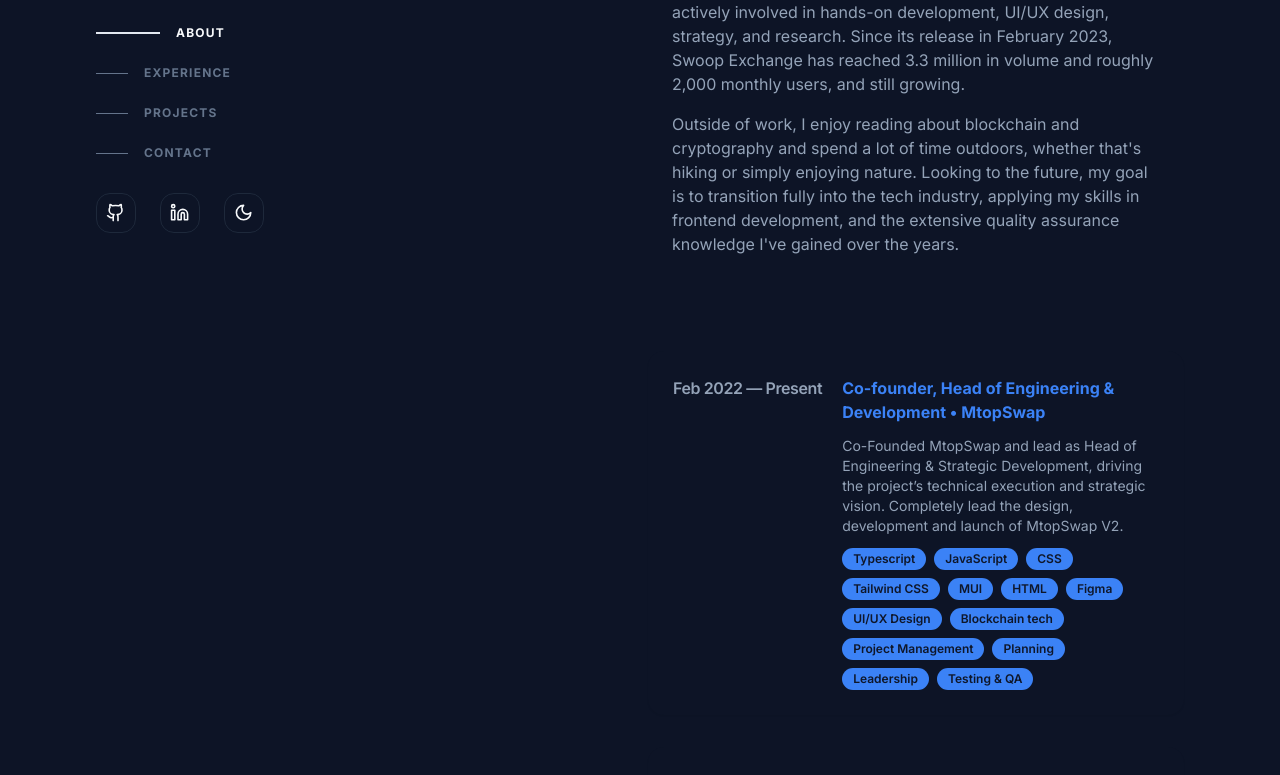
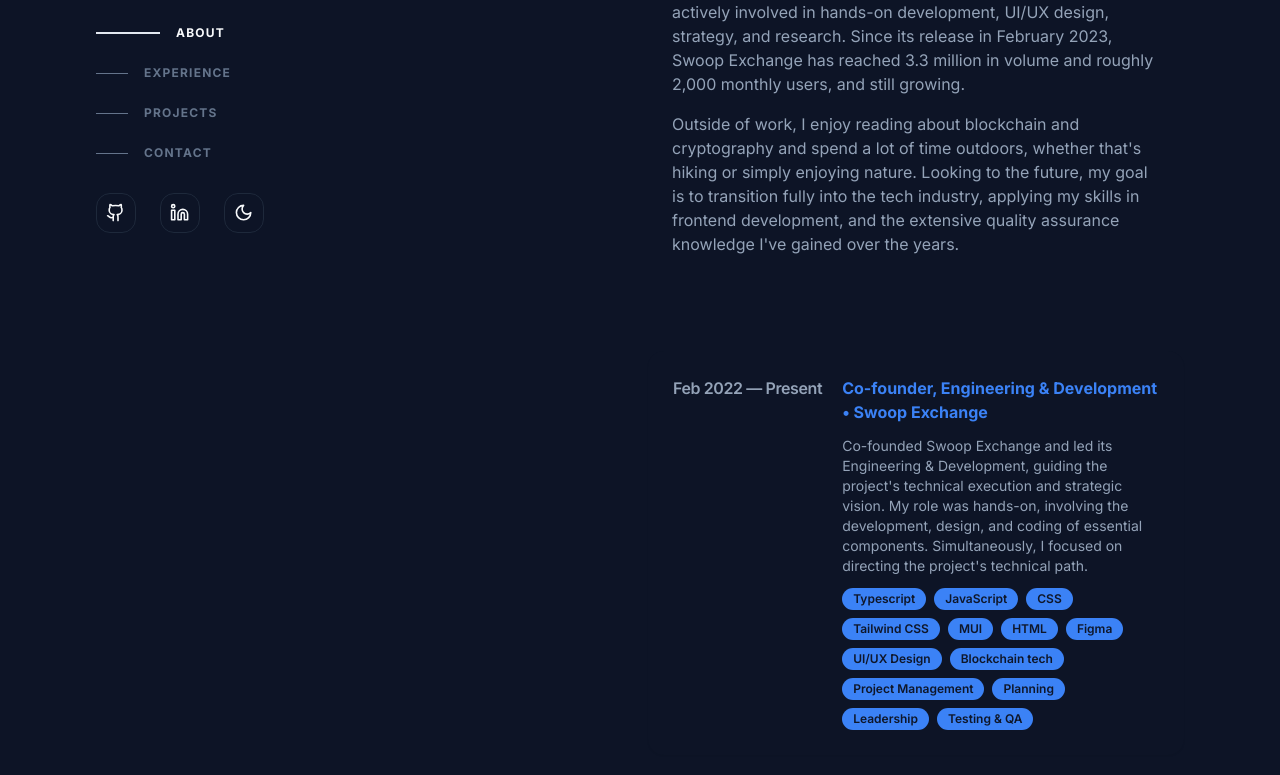
Before and after one commit to 0xAlexander/my-website, a Next.js app: page / in a window 1280 px wide. Shown: the part 471-1246 px from the top of the page. Built offline with nearby package versions, Linux system fonts and the light colour scheme.

Commit message:
update: Experience

```diff
--- a/components/ExpCards.tsx
+++ b/components/ExpCards.tsx
@@ -13,11 +13,11 @@
 const jobPositions = [
   {
     timeline: "Feb 2022 — Present",
-    currentPosition: "Co-founder, Head of Engineering & Development",
-    place: "MtopSwap",
+    currentPosition: "Co-founder, Engineering & Development",
+    place: "Swoop Exchange",
     previousPositions: [""],
     description:
-      "Co-Founded MtopSwap and lead as Head of Engineering & Strategic Development, driving the project’s technical execution and strategic vision. Completely lead the design, development and launch of MtopSwap V2.",
+      "Co-founded Swoop Exchange and led its Engineering & Development, guiding the project's technical execution and strategic vision. My role was hands-on, involving the development, design, and coding of essential components. Simultaneously, I focused on directing the project's technical path.",
     skills: [
       "Typescript",
       "JavaScript",
@@ -119,7 +119,7 @@
       <div className="lg:px-12 mt-12">
         <a
           className="inline-flex items-center font-medium leading-tight text-foreground group"
-          href="/resume-2023.pdf"
+          href="/am-resume-2024.pdf"
         >
           <span className="border-b border-transparent pb-px transition hover:border-primary motion-reduce:transition-none">
             View Full Resume
```
